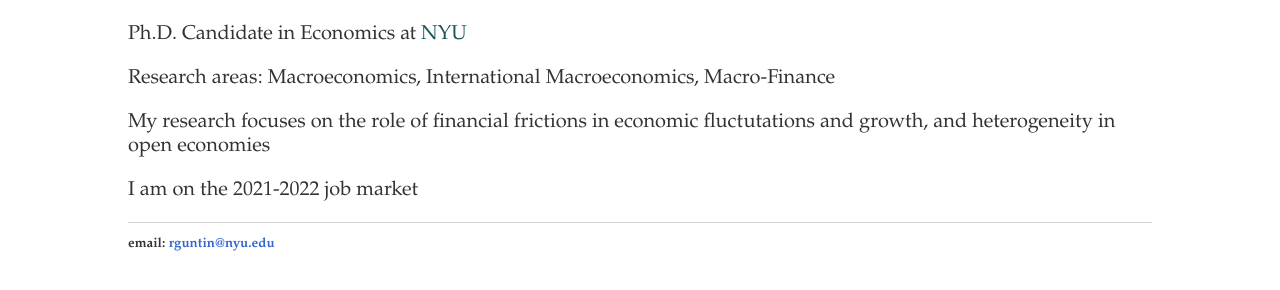
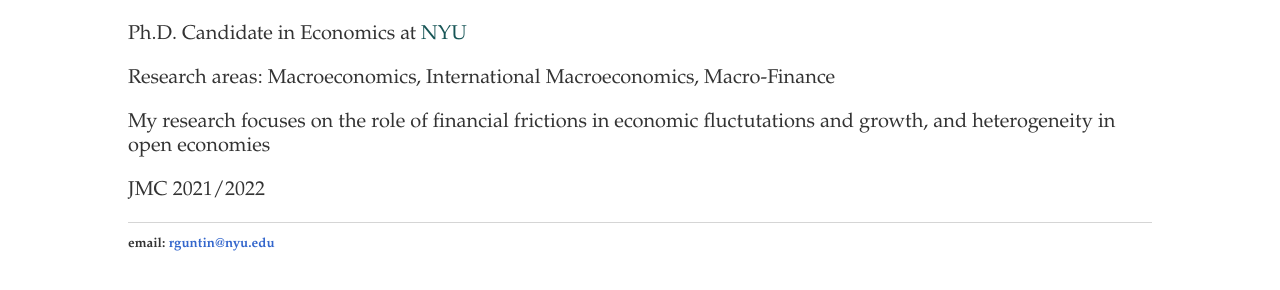
Before and after one commit to rafaguntin/rafaguntin.github.io, a Jekyll site: the page built from index.html, in a window 1280 px wide, cut to the strip 519-809 px from the top of the page. Built offline with Jekyll 4.4.1, drawn with Linux system fonts in a browser that asks for light colours.

Commit message:
Update index.html

```diff
--- a/index.html
+++ b/index.html
@@ -9,6 +9,6 @@ title: Rafael Guntin
 			<p> Ph.D. Candidate in Economics at <a style="color:#175556" href="https://as.nyu.edu/econ.html" target="_blank">NYU</a> </p>
 			<p> Research areas: Macroeconomics, International Macroeconomics, Macro-Finance</p>
 			<p> My research focuses on the role of financial frictions in economic fluctutations and growth, and heterogeneity in open economies</p>
-	                <p> I am on the 2021-2022 job market</p>
+	                <p> JMC 2021/2022</p>
 		</div>
 		<div class="blurb">
```
